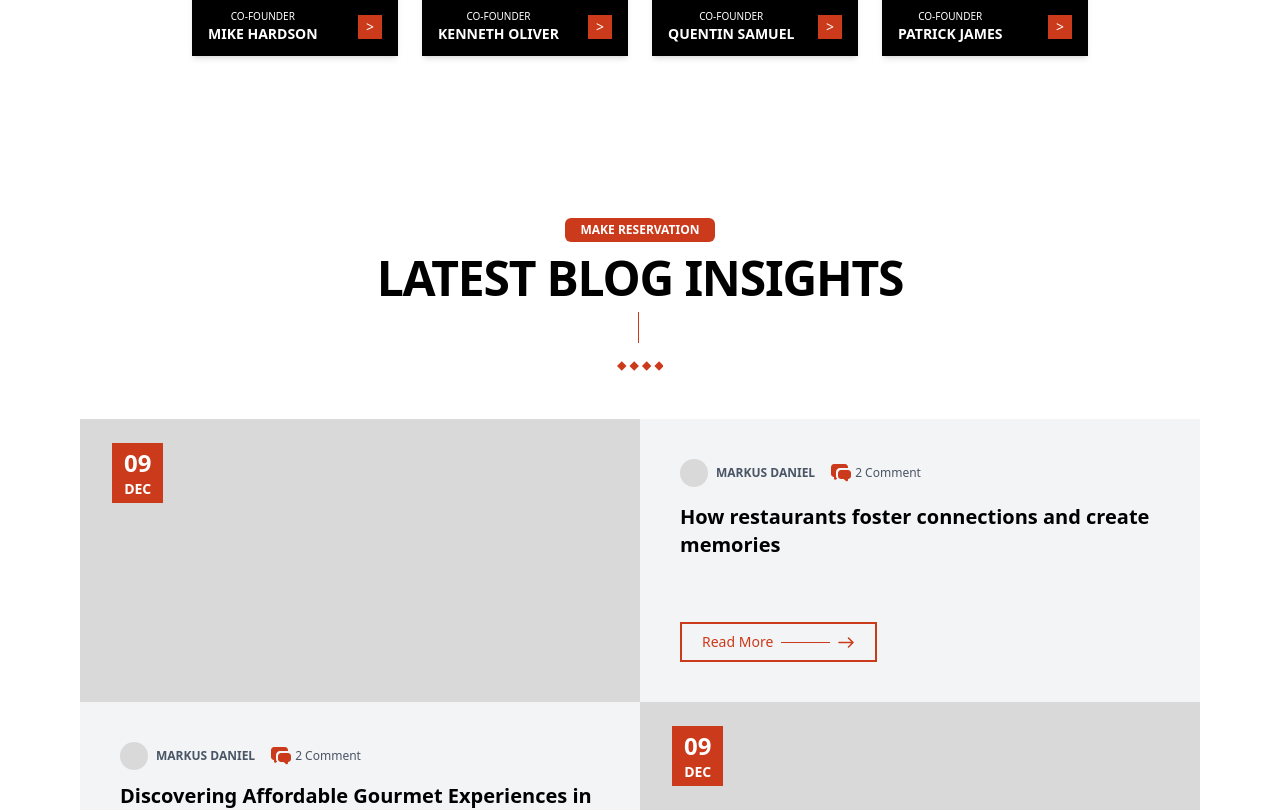
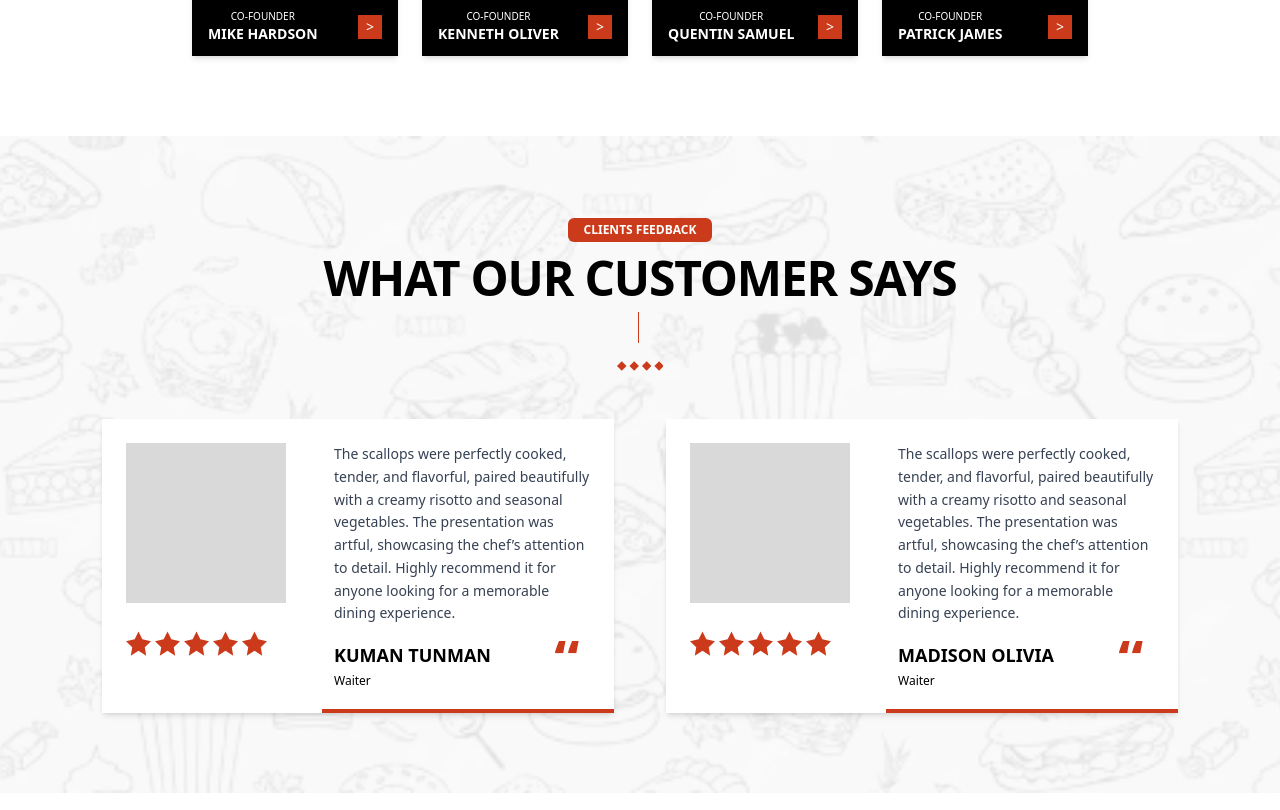
Before and after one commit to tanzeela-16/Delish-Restaurant-Cafe, a React (Vite) app: page / in a window 1280 px wide. Shown: the part 4280-5090 px from the top of the page. Built offline with nearby package versions, Linux system fonts and the light colour scheme.

Commit message:
added testimonials section

```diff
--- a/src/pages/Home.jsx
+++ b/src/pages/Home.jsx
@@ -6,6 +6,7 @@ import Schedule from "../sections/Schedule";
 import MenuSection from "../sections/MenuSection";
 import Chef from "../sections/Chefs";
 import BlogInsights from "../sections/BlogInsights";
+import Testimonials from "../sections/Testimonials";
 
 
 function Home() {
@@ -17,7 +18,9 @@ function Home() {
       <Schedule />
       <MenuSection />
       <Chef />
+      <Testimonials />
       <BlogInsights />
+
 
     </>
   );
--- /dev/null
+++ b/src/sections/Testimonials.jsx
@@ -0,0 +1,137 @@
+import React from "react";
+
+const TestimonialCard = ({ quote, name, role }) => {
+  return (
+    <div className="relative bg-white shadow-md flex overflow-hidden w-full max-w-lg font-sans">
+      <div className="flex flex-col items-start p-6 space-y-5 flex-shrink-0">
+        <div className="w-40 h-40 bg-[#D9D9D9]" />
+        <div className="flex space-x-1 mt-2">
+          {[...Array(5)].map((_, i) => (
+            <svg
+              key={i}
+              width="25"
+              height="25"
+              viewBox="0 0 24 24"
+              fill="#CB3A1A"
+              aria-label="star"
+              className="flex-shrink-0"
+            >
+              <path d="M12 .587l3.668 7.431L24 9.748l-6 5.851 1.417 8.268L12 18.896l-7.417 4.971L6 15.599 0 9.748l8.332-1.73z" />
+            </svg>
+          ))}
+        </div>
+      </div>
+
+      {/* Right: content */}
+      <div className="flex-1 p-6 flex flex-col justify-between">
+        <div className="mb-4">
+          <p className="text-sm text-gray-700 leading-relaxed">{quote}</p>
+        </div>
+
+        <div className="flex items-start justify-between">
+          <div>
+            <div className="font-bold uppercase text-lg">{name}</div>
+            <div className="text-xs text-black mt-1">{role}</div>
+          </div>
+          <div className="ml-4 flex-shrink-0 text-[#CB3A1A]" aria-hidden="true">
+            <svg
+              width="46"
+              height="46"
+              viewBox="0 0 32 32"
+              fill="none"
+              xmlns="http://www.w3.org/2000/svg"
+            >
+              <text
+                x="50%"
+                y="50%"
+                dominantBaseline="middle"
+                textAnchor="middle"
+                fontSize="40"
+                fontWeight="700"
+                fill="#CB3A1A"
+              >
+                “
+              </text>
+            </svg>
+          </div>
+        </div>
+
+        <div className="absolute bottom-0 left-55 w-full">
+    <div className="h-1 bg-[#CB3A1A] w-full" />
+  </div>
+      </div>
+    </div>
+  );
+};
+
+export default function CustomerTestimonials() {
+  return (
+    <section className="relative overflow-hidden py-20 bg-[#f8f8f8] font-sans">
+      <div className="absolute inset-0">
+        <picture>
+          <source
+            type="image/png"
+            srcSet="/vector_pic@2x.PNG 2x, /vector_pic.PNG 1x"
+          />
+          <img
+            src="/vector_pic.PNG"
+            alt="background overlay"
+            loading="lazy"
+            decoding="async"
+            className="w-full h-full object-cover"
+          />
+        </picture>
+        <div className="absolute inset-0 bg-white opacity-60" />
+      </div>
+
+      <div className="relative max-w-6xl mx-auto px-4">
+        {/* Heading */}
+        <div className="text-center mb-12">
+          <button className="bg-[#CB3A1A] text-white px-4 py-1 text-xs uppercase font-bold rounded-md mb-3 inline-block">
+            Clients Feedback
+          </button>
+          <h2 className="text-2xl md:text-5xl font-bold tracking-tight uppercase">
+            WHAT OUR CUSTOMER SAYS
+          </h2>
+
+          <div className="mt-2 flex flex-col gap-y-4 items-center space-x-1">
+            <svg width="1" height="35" viewBox="0 0 1 31" fill="none">
+              <rect width="1" height="31" fill="#CB3A1A" />
+            </svg>
+            <svg width="46" height="10" viewBox="0 0 48 10" fill="none">
+              {[0, 13, 26, 39].map((x, i) => (
+                <rect
+                  key={i}
+                  x={x}
+                  y="5"
+                  width="7"
+                  height="7"
+                  transform={`rotate(-45 ${x} 5)`}
+                  fill="#CB3A1A"
+                />
+              ))}
+            </svg>
+          </div>
+        </div>
+
+        {/* Testimonials grid */}
+        <div className="grid grid-cols-1 md:grid-cols-2 gap-2">
+          <div className="flex justify-center">
+            <TestimonialCard
+              quote="The scallops were perfectly cooked, tender, and flavorful, paired beautifully with a creamy risotto and seasonal vegetables. The presentation was artful, showcasing the chef’s attention to detail. Highly recommend it for anyone looking for a memorable dining experience."
+              name="Kuman Tunman"
+              role="Waiter"
+            />
+          </div>
+          <div className="flex justify-center">
+            <TestimonialCard
+              quote="The scallops were perfectly cooked, tender, and flavorful, paired beautifully with a creamy risotto and seasonal vegetables. The presentation was artful, showcasing the chef’s attention to detail. Highly recommend it for anyone looking for a memorable dining experience."
+              name="Madison Olivia"
+              role="Waiter"
+            />
+          </div>
+        </div>
+      </div>
+    </section>
+  );
+}
```
Also changed, not shown: public/vector_pic.PNG (added), public/vector_pic@2x.PNG (added).
